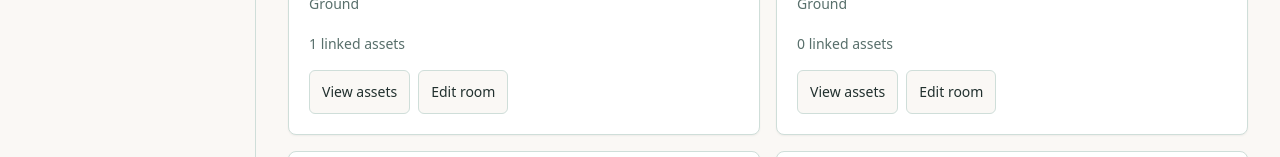
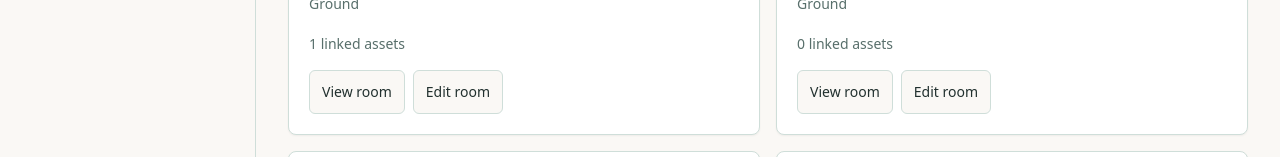
Before and after one commit to LatinMaestro/HomeVault, a Next.js app: page /vault/rooms in a window 1280 px wide. Shown: the part 643-800 px from the top of the page. Built offline with nearby package versions, Linux system fonts and the light colour scheme; no server answers.

Commit message:
feat: link room cards to room detail

```diff
--- a/src/app/vault/rooms/page.tsx
+++ b/src/app/vault/rooms/page.tsx
@@ -86,9 +86,7 @@ export default async function RoomsPage({
                   <p className="text-sm text-muted-foreground">{room.assetCount} linked assets</p>
                   <div className="flex flex-wrap gap-2">
                     <Button asChild variant="outline" size="sm">
-                      <Link href={`/vault/assets?q=${encodeURIComponent(room.name)}`}>
-                        View assets
-                      </Link>
+                      <Link href={`/vault/rooms/${room.id}`}>View room</Link>
                     </Button>
                     <Button asChild variant="outline" size="sm">
                       <Link href={`/vault/rooms/${room.id}/edit`}>Edit room</Link>
```
